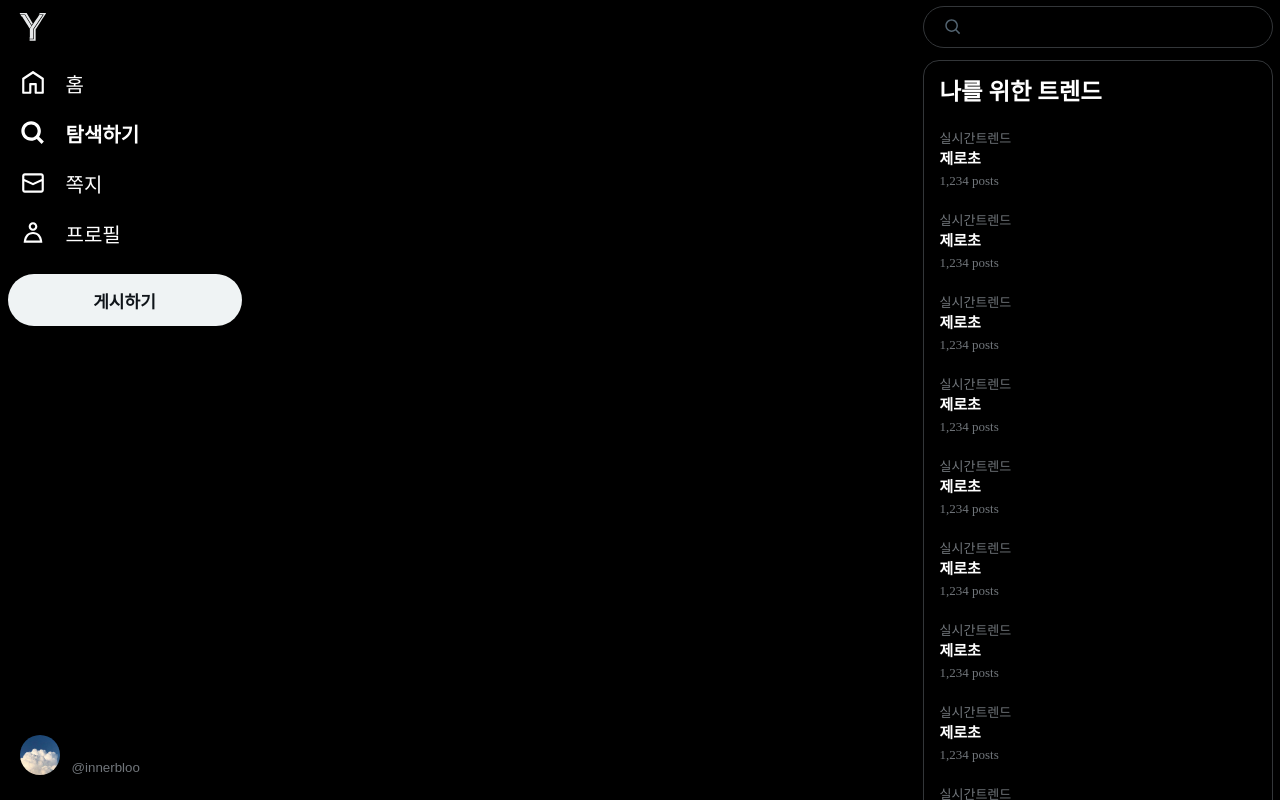
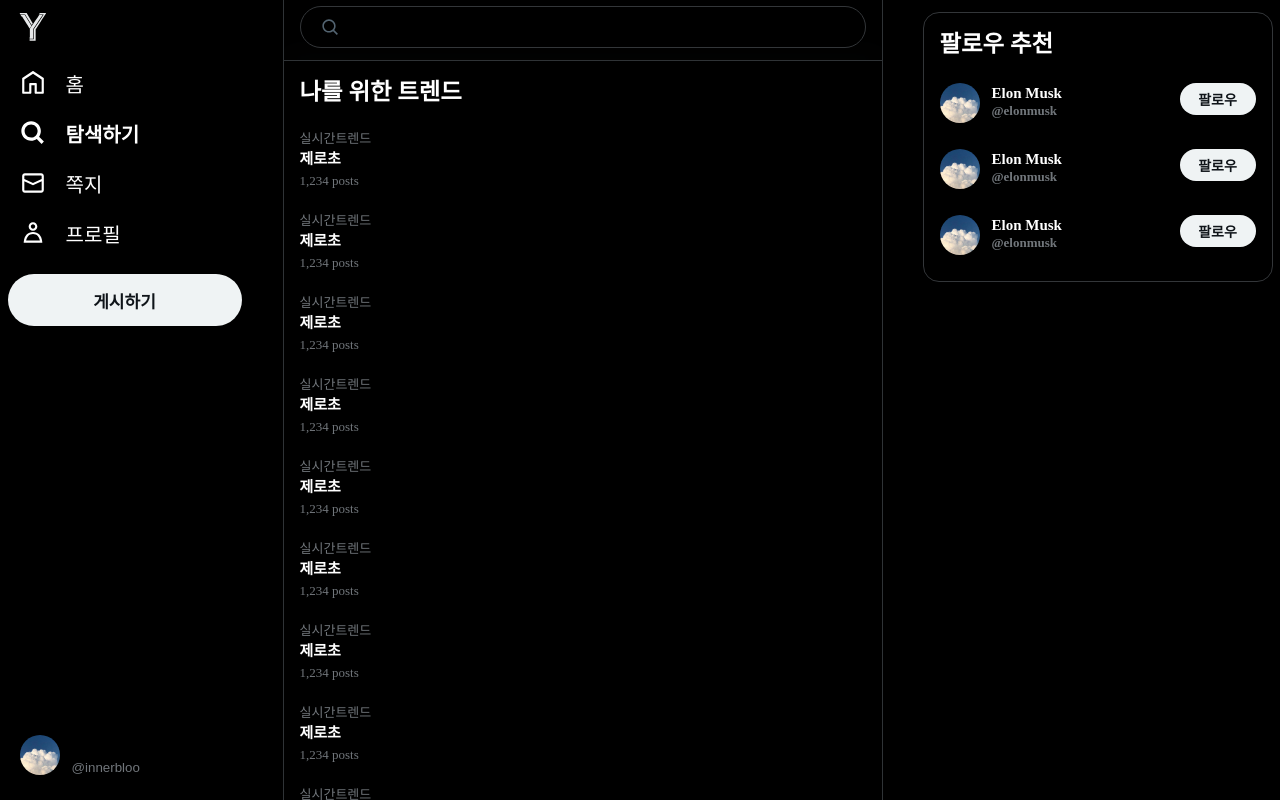
Before and after one commit to innerbloo/clone-twitter, a Next.js app: page /explore in a window 1280 px wide. Built offline with nearby package versions, Linux system fonts and the light colour scheme.

Commit message:
탐색하기 페이지 작업

```diff
--- a/src/app/(afterLogin)/_component/NavMenu.tsx
+++ b/src/app/(afterLogin)/_component/NavMenu.tsx
@@ -7,7 +7,7 @@ import style from './navMenu.module.css';
 
 export default function NavMenu() {
     const segment = useSelectedLayoutSegment();
-    console.log(segment);
+
     const me = {
         // 임시로 내 정보 있는것처럼
         id: 'zerohch0',
--- /dev/null
+++ b/src/app/(afterLogin)/_component/RightSearchZone.tsx
@@ -0,0 +1,55 @@
+'use client';
+
+import { usePathname } from 'next/navigation';
+import React from 'react';
+
+import style from './rightSearchZone.module.css';
+
+import SearchForm from '@/app/(afterLogin)/_component/SearchForm';
+
+export default function RightSearchZone() {
+    const pathname = usePathname();
+    const onChangeFollow = () => {};
+    const onChangeAll = () => {};
+
+    if (pathname === '/explore') {
+        return null;
+    }
+
+    if (pathname === '/search') {
+        return (
+            <div>
+                <h5 className={style.filterTitle}>검색 필터</h5>
+                <div className={style.filterSection}>
+                    <div>
+                        <label>사용자</label>
+                        <div className={style.radio}>
+                            <div>모든 사용자</div>
+                            <input
+                                type="radio"
+                                name="pf"
+                                defaultChecked
+                                onChange={onChangeAll}
+                            />
+                        </div>
+                        <div className={style.radio}>
+                            <div>내가 팔로우하는 사람들</div>
+                            <input
+                                type="radio"
+                                name="pf"
+                                value="on"
+                                onChange={onChangeFollow}
+                            />
+                        </div>
+                    </div>
+                </div>
+            </div>
+        );
+    }
+
+    return (
+        <div style={{ marginBottom: 60, width: 'inherit' }}>
+            <SearchForm />
+        </div>
+    );
+}
--- /dev/null
+++ b/src/app/(afterLogin)/_component/SearchForm.tsx
@@ -0,0 +1,15 @@
+import style from '@/app/(afterLogin)/_component/rightSearchZone.module.css';
+
+type Props = { q?: string };
+export default function SearchForm({ q }: Props) {
+    return (
+        <form className={style.search}>
+            <svg width={20} viewBox="0 0 24 24" aria-hidden="true">
+                <g>
+                    <path d="M10.25 3.75c-3.59 0-6.5 2.91-6.5 6.5s2.91 6.5 6.5 6.5c1.795 0 3.419-.726 4.596-1.904 1.178-1.177 1.904-2.801 1.904-4.596 0-3.59-2.91-6.5-6.5-6.5zm-8.5 6.5c0-4.694 3.806-8.5 8.5-8.5s8.5 3.806 8.5 8.5c0 1.986-.682 3.815-1.824 5.262l4.781 4.781-1.414 1.414-4.781-4.781c-1.447 1.142-3.276 1.824-5.262 1.824-4.694 0-8.5-3.806-8.5-8.5z"></path>
+                </g>
+            </svg>
+            <input type="search" />
+        </form>
+    );
+}
--- a/src/app/(afterLogin)/_component/TrendSection.tsx
+++ b/src/app/(afterLogin)/_component/TrendSection.tsx
@@ -1,8 +1,18 @@
+'use client';
+
+import { usePathname } from 'next/navigation';
+
 import style from './trendSection.module.css';
 
 import Trend from '@/app/(afterLogin)/_component/Trend';
 
 export default function TrendSection() {
+    const pathName = usePathname();
+
+    if (pathName === '/explore') {
+        return null;
+    }
+
     return (
         <div className={style.trendBg}>
             <div className={style.trend}>
--- /dev/null
+++ b/src/app/(afterLogin)/_component/rightSearchZone.module.css
@@ -0,0 +1,65 @@
+.search {
+    position: fixed;
+    height: 42px;
+    width: inherit;
+    border-radius: 21px;
+    background-color: #000;
+    margin-top: 6px;
+    margin-bottom: 12px;
+    display: flex;
+    align-items: center;
+    border: 1px solid rgb(51, 54, 57);
+}
+
+.search svg {
+    margin-left: 20px;
+    fill: rgb(83, 100, 113);
+}
+
+.search input {
+    width: calc(100% - 20px);
+    outline: none;
+    border: none;
+    padding: 12px;
+    margin-left: 5px;
+    margin-right: 10px;
+    font-size: 15px;
+    height: 40px;
+}
+
+.filterTitle {
+    background: #000;
+    padding: 12px 16px;
+    font-size: 20px;
+    font-weight: bold;
+    margin-bottom: 16px;
+    border-radius: 16px;
+    border: 1px solid #333639;
+    margin-top: 12px;
+}
+
+.filterSection {
+    padding: 0 16px 12px;
+    margin-bottom: 16px;
+    border-radius: 16px;
+    border: 1px solid #333639;
+}
+
+.filterSection label {
+    display: inline-block;
+    padding: 12px 0 4px;
+    font-size: 15px;
+    font-weight: bold;
+    height: 36px;
+    align-items: center;
+}
+
+.radio {
+    display: flex;
+}
+
+.radio > div {
+    padding: 4px 0;
+    flex: 1;
+    font-size: 15px;
+}
--- /dev/null
+++ b/src/app/(afterLogin)/explore/explore.module.css
@@ -0,0 +1,40 @@
+.main {
+    width: 600px;
+    border-color: #2f3336;
+    border-right-width: 1px;
+    border-left-width: 1px;
+    border-left-style: solid;
+    border-right-style: solid;
+    display: flex;
+    flex-direction: column;
+    align-items: stretch;
+}
+
+.formZone {
+    position: fixed;
+    padding: 0 16px;
+    width: 598px;
+    border-color: #2f3336;
+    border-bottom-width: 1px;
+    border-bottom-style: solid;
+    backdrop-filter: blur(12px);
+}
+.formZone form {
+    position: unset;
+    width: 100%;
+}
+
+.trendBg {
+    margin-top: 60px;
+    border-color: #2f3336;
+}
+.trend {
+    margin-top: 60px;
+    border-top: 1px solid #2f3336;
+    font-size: 20px;
+    font-weight: bold;
+    margin-bottom: 12px;
+}
+.trend h3 {
+    padding: 12px 16px;
+}
--- a/src/app/(afterLogin)/explore/page.tsx
+++ b/src/app/(afterLogin)/explore/page.tsx
@@ -1,3 +1,27 @@
-export default function Page() {
-    return <div></div>;
+import style from './explore.module.css';
+
+import SearchForm from '@/app/(afterLogin)/_component/SearchForm';
+import Trend from '@/app/(afterLogin)/_component/Trend';
+
+export default function Home() {
+    return (
+        <main className={style.main}>
+            <div className={style.formZone}>
+                <SearchForm />
+            </div>
+            <div className={style.trend}>
+                <h3>나를 위한 트렌드</h3>
+                <Trend />
+                <Trend />
+                <Trend />
+                <Trend />
+                <Trend />
+                <Trend />
+                <Trend />
+                <Trend />
+                <Trend />
+                <Trend />
+            </div>
+        </main>
+    );
 }
--- a/src/app/(afterLogin)/layout.module.css
+++ b/src/app/(afterLogin)/layout.module.css
@@ -96,35 +96,6 @@
     height: 100%;
 }
 
-.search {
-    position: fixed;
-    height: 42px;
-    width: inherit;
-    border-radius: 21px;
-    background-color: #000;
-    margin-top: 6px;
-    margin-bottom: 12px;
-    display: flex;
-    align-items: center;
-    border: 1px solid rgb(51, 54, 57);
-}
-
-.search svg {
-    margin-left: 20px;
-    fill: rgb(83, 100, 113);
-}
-
-.search input {
-    width: calc(100% - 20px);
-    outline: none;
-    border: none;
-    padding: 12px;
-    margin-left: 5px;
-    margin-right: 10px;
-    font-size: 15px;
-    height: 40px;
-}
-
 .followRecommend {
     font-size: 20px;
     font-weight: bold;
--- a/src/app/(afterLogin)/layout.tsx
+++ b/src/app/(afterLogin)/layout.tsx
@@ -7,6 +7,7 @@ import YLogo from '../../../public/ylogo.svg';
 import FollowRecommend from '@/app/(afterLogin)/_component/FollowRecommend';
 import LogoutButton from '@/app/(afterLogin)/_component/LogoutButton';
 import NavMenu from '@/app/(afterLogin)/_component/NavMenu';
+import RightSearchZone from '@/app/(afterLogin)/_component/RightSearchZone';
 import TrendSection from '@/app/(afterLogin)/_component/TrendSection';
 import style from '@/app/(afterLogin)/layout.module.css';
 
@@ -48,20 +49,7 @@ export default function AfterLoginLayout({ children, modal }: Readonly<Props>) {
                 <div className={style.rightSectionInner}>
                     <main className={style.main}>{children}</main>
                     <section className={style.rightSection}>
-                        <div style={{ marginBottom: 60, width: 'inherit' }}>
-                            <form className={style.search}>
-                                <svg
-                                    width={20}
-                                    viewBox="0 0 24 24"
-                                    aria-hidden="true"
-                                >
-                                    <g>
-                                        <path d="M10.25 3.75c-3.59 0-6.5 2.91-6.5 6.5s2.91 6.5 6.5 6.5c1.795 0 3.419-.726 4.596-1.904 1.178-1.177 1.904-2.801 1.904-4.596 0-3.59-2.91-6.5-6.5-6.5zm-8.5 6.5c0-4.694 3.806-8.5 8.5-8.5s8.5 3.806 8.5 8.5c0 1.986-.682 3.815-1.824 5.262l4.781 4.781-1.414 1.414-4.781-4.781c-1.447 1.142-3.276 1.824-5.262 1.824-4.694 0-8.5-3.806-8.5-8.5z"></path>
-                                    </g>
-                                </svg>
-                                <input type="search" />
-                            </form>
-                        </div>
+                        <RightSearchZone />
                         <TrendSection />
                         <div className={style.followRecommend}>
                             <h3>팔로우 추천</h3>
```
Also changed, not shown: src/app/(afterLogin)/home/_component/tab.module.css (+2 -8 lines).
